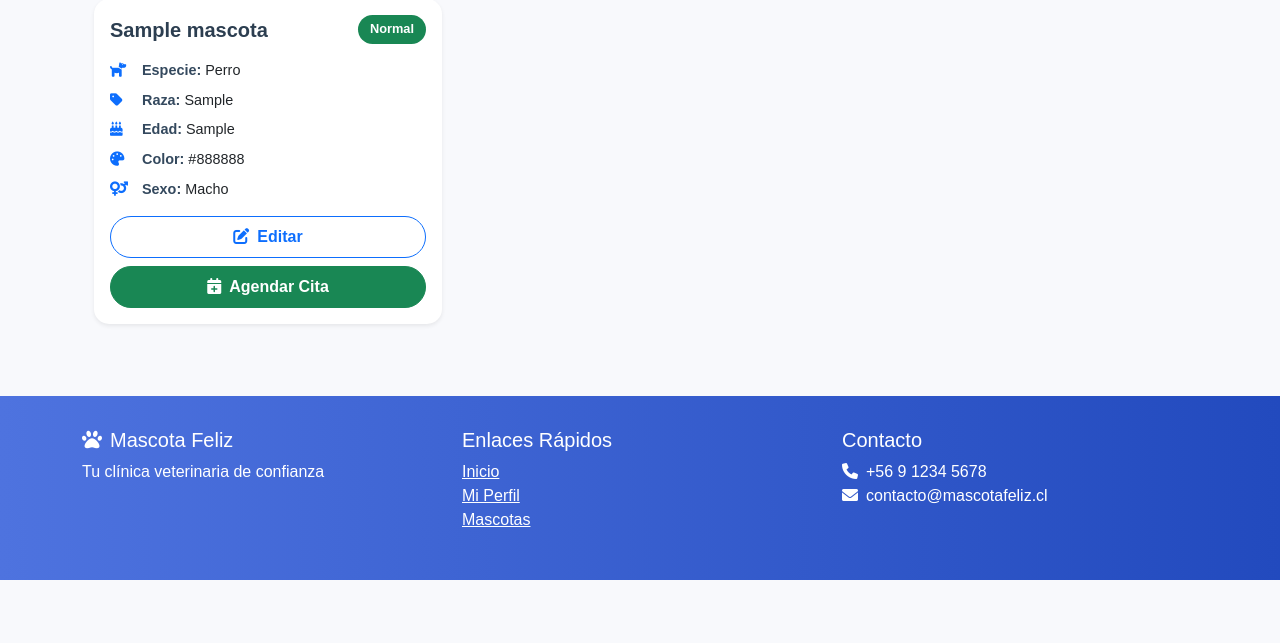
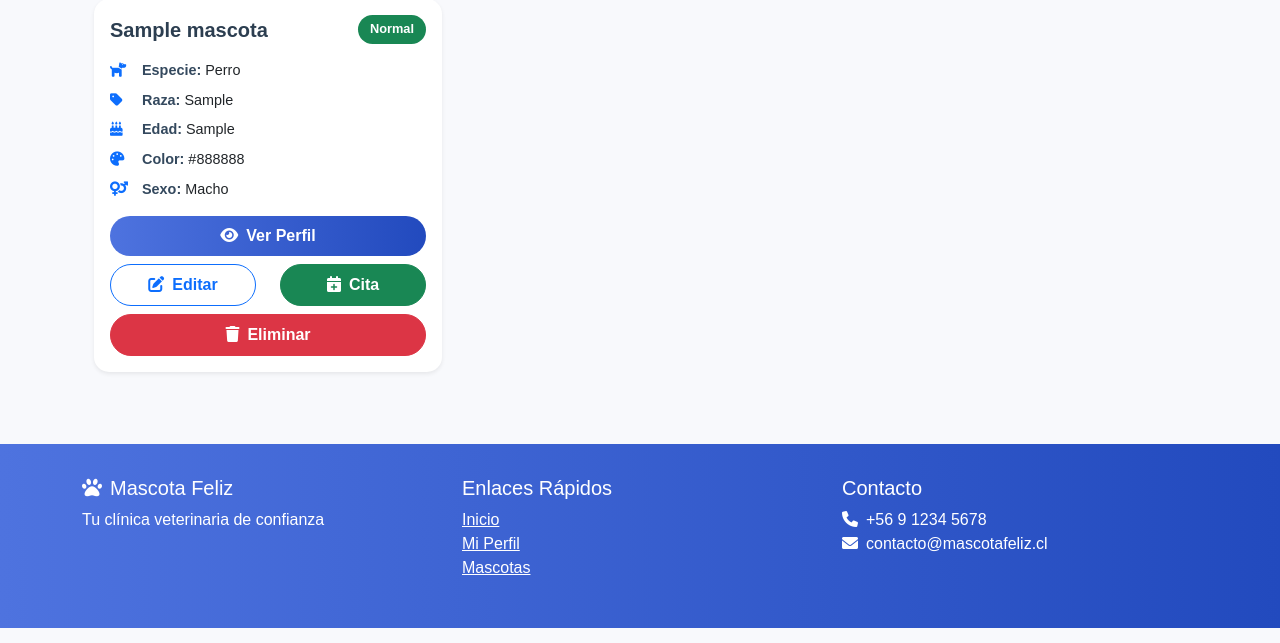
Before and after one commit to MaxTheBeatle/mascota-feliz-bpm, a Django app: page /mascotas/ in a window 1280 px wide. Shown: the part 157-800 px from the top of the page. Run offline with Django 5.2, Linux system fonts and the light colour scheme; a user stored in the database is signed in; tables that the repository leaves empty hold one stand-in row (values such as "Sample post"); parts of the project's set-up code (start-up, migrations or seed data) failed here and were passed over.

Commit message:
Feat: Perfil mascotas completo con eliminacion y PDF

```diff
--- a/veterinaria/templates/veterinaria/mascota_list.html
+++ b/veterinaria/templates/veterinaria/mascota_list.html
@@ -50,18 +50,70 @@
                                 </p>
                             </div>
                             <div class="mt-3 d-grid gap-2">
-                                <a href="{% url 'mascota_update' mascota.id %}" class="btn btn-outline-primary btn-hover-effect">
-                                    <i class="fas fa-edit me-2"></i>Editar
+                                <a href="{% url 'pet_detail' mascota.id %}" class="btn btn-primary btn-hover-effect">
+                                    <i class="fas fa-eye me-2"></i>Ver Perfil
                                 </a>
-                                <a href="{% url 'cita_create' %}" class="btn btn-success btn-hover-effect">
-                                    <i class="fas fa-calendar-plus me-2"></i>Agendar Cita
-                                </a>
+                                <div class="row">
+                                    <div class="col-6">
+                                        <a href="{% url 'mascota_update' mascota.id %}" class="btn btn-outline-primary btn-hover-effect w-100">
+                                            <i class="fas fa-edit me-2"></i>Editar
+                                        </a>
+                                    </div>
+                                    <div class="col-6">
+                                        <a href="{% url 'cita_create' %}" class="btn btn-success btn-hover-effect w-100">
+                                            <i class="fas fa-calendar-plus me-2"></i>Cita
+                                        </a>
+                                    </div>
+                                </div>
+                                <button type="button" class="btn btn-danger btn-hover-effect" data-bs-toggle="modal" data-bs-target="#deleteModal{{ mascota.id }}">
+                                    <i class="fas fa-trash me-2"></i>Eliminar
+                                </button>
                             </div>
                         </div>
                     </div>
                 </div>
             {% endfor %}
         </div>
+
+        <!-- Modales de confirmación para eliminar -->
+        {% for mascota in mascotas %}
+        <div class="modal fade" id="deleteModal{{ mascota.id }}" tabindex="-1" aria-labelledby="deleteModalLabel{{ mascota.id }}" aria-hidden="true">
+            <div class="modal-dialog">
+                <div class="modal-content">
+                    <div class="modal-header bg-danger text-white">
+                        <h5 class="modal-title" id="deleteModalLabel{{ mascota.id }}">
+                            <i class="fas fa-exclamation-triangle me-2"></i>Confirmar Eliminación
+                        </h5>
+                        <button type="button" class="btn-close btn-close-white" data-bs-dismiss="modal" aria-label="Close"></button>
+                    </div>
+                    <div class="modal-body">
+                        <div class="text-center mb-3">
+                            <i class="fas fa-{% if mascota.especie == 'Perro' %}dog{% else %}cat{% endif %} fa-3x text-danger mb-3"></i>
+                            <h5>¿Estás seguro de que deseas eliminar a <strong>{{ mascota.nombre }}</strong>?</h5>
+                            <p class="text-muted">Esta acción no se puede deshacer. Se eliminarán todos los datos asociados a esta mascota incluyendo:</p>
+                            <ul class="list-unstyled text-start">
+                                <li><i class="fas fa-check text-danger me-2"></i>Historial médico</li>
+                                <li><i class="fas fa-check text-danger me-2"></i>Citas programadas</li>
+                                <li><i class="fas fa-check text-danger me-2"></i>Recetas médicas</li>
+                                <li><i class="fas fa-check text-danger me-2"></i>Servicios registrados</li>
+                            </ul>
+                        </div>
+                    </div>
+                    <div class="modal-footer">
+                        <button type="button" class="btn btn-secondary" data-bs-dismiss="modal">
+                            <i class="fas fa-times me-2"></i>Cancelar
+                        </button>
+                        <form method="post" action="{% url 'mascota_delete' mascota.id %}" style="display: inline;">
+                            {% csrf_token %}
+                            <button type="submit" class="btn btn-danger">
+                                <i class="fas fa-trash me-2"></i>Sí, Eliminar
+                            </button>
+                        </form>
+                    </div>
+                </div>
+            </div>
+        </div>
+        {% endfor %}
     {% else %}
         <div class="text-center py-5">
             <i class="fas fa-paw fa-4x text-muted mb-4"></i>
@@ -117,5 +169,21 @@
 .pet-info strong {
     color: #34495e;
 }
+
+.modal-header.bg-danger {
+    border-bottom: none;
+}
+
+.modal-content {
+    border-radius: 15px;
+    overflow: hidden;
+}
+
+.modal-body ul {
+    background-color: #f8f9fa;
+    padding: 15px;
+    border-radius: 10px;
+    margin-top: 10px;
+}
 </style>
 {% endblock %}
--- a/veterinaria/views.py
+++ b/veterinaria/views.py
@@ -98,8 +98,16 @@ def mascota_update(request, pk):
 def mascota_delete(request, pk):
     mascota = get_object_or_404(Mascota, pk=pk, propietario=request.user)
     if request.method == 'POST':
+        # También eliminar el objeto Pet correspondiente si existe
+        try:
+            pet = Pet.objects.get(id=str(pk))
+            pet.delete()
+        except Pet.DoesNotExist:
+            pass
+
+        mascota_nombre = mascota.nombre
         mascota.delete()
-        messages.success(request, 'Mascota eliminada exitosamente.')
+        messages.success(request, f'Mascota {mascota_nombre} eliminada exitosamente.')
         return redirect('mascota_list')
     return render(request, 'veterinaria/mascota_confirm_delete.html', {'mascota': mascota})
 
```
Also changed, not shown: crear_datos_ejemplo.py (+31 -0 lines).
